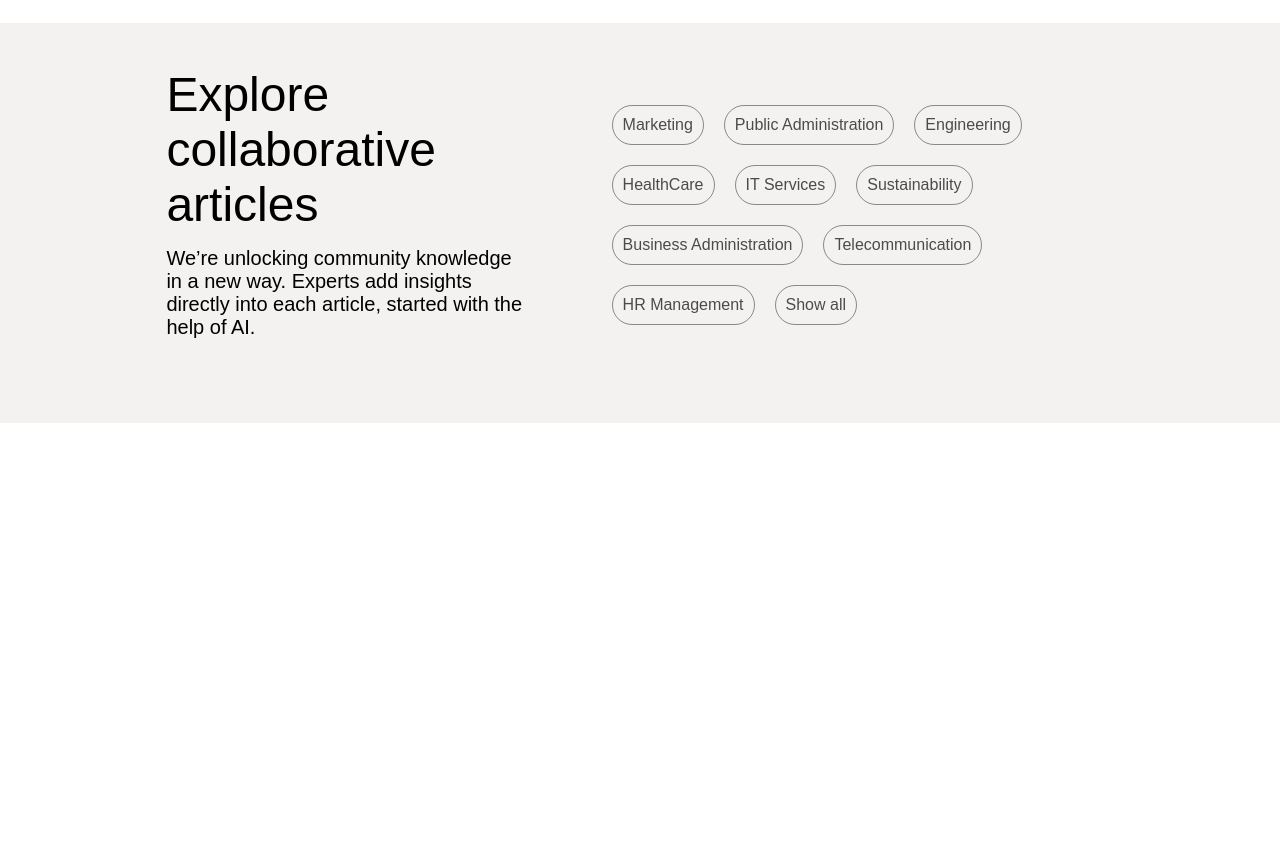
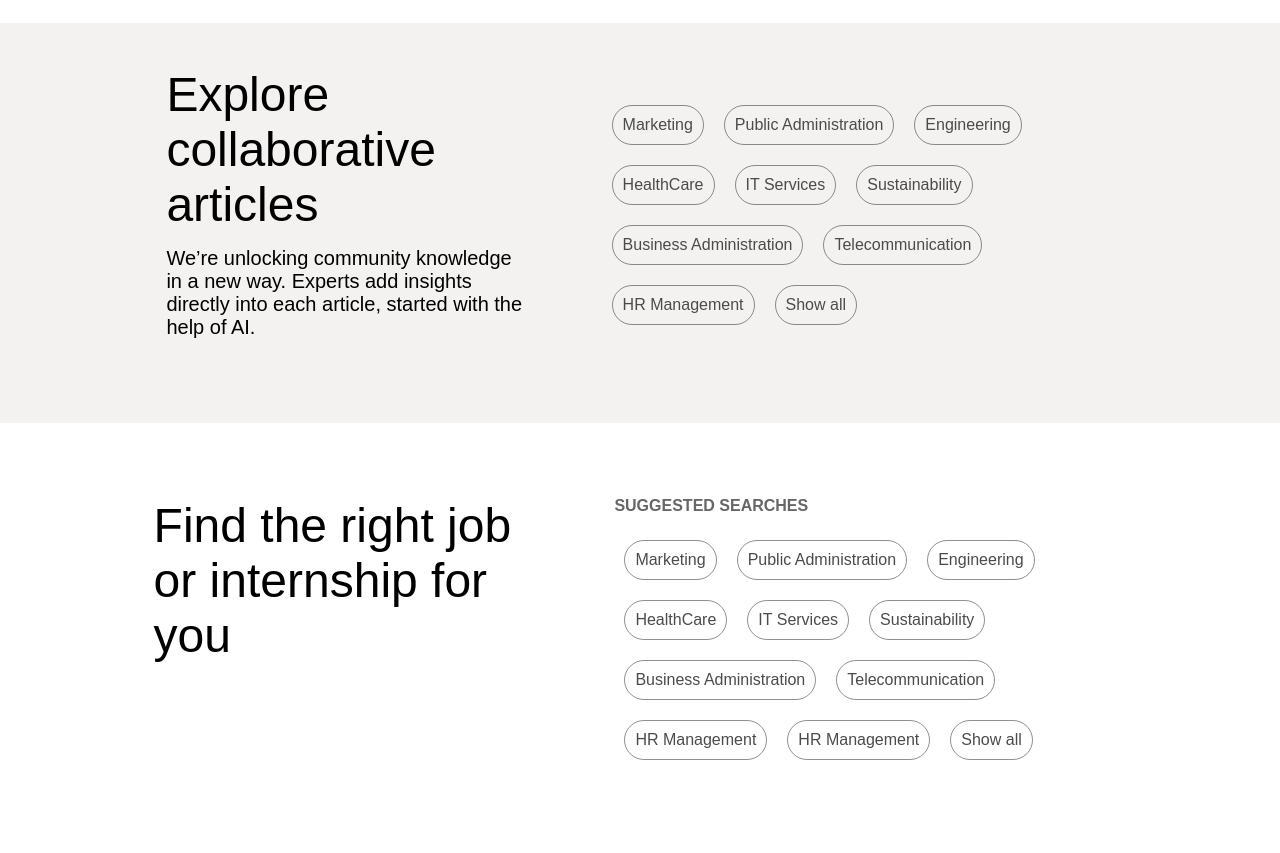
Before and after one commit to Seuncoded/LinkedinCloneForPractice, a plain HTML site: page index.html in a window 1280 px wide. Shown: the part 907-1760 px from the top of the page. Before the commit the page ends 1330 px from the top, so only its background shows below. Drawn offline with Linux system fonts and the light colour scheme.

Commit message:
Done with Section3

```diff
--- a/index.html
+++ b/index.html
@@ -140,11 +140,39 @@
 
 </div>
 
+</section>
 
+<section class="third-container">
 
+    <div class="third-content">
+        <div class="ttable1">
+            <h2>Find the right job or internship for you</h2>
+        </div>
+        <div class="ttable2">
+            <div class="ttable2-p">
+                <h2>SUGGESTED SEARCHES</h2>
+            </div>
+
+            <div class="ttable2-butn">
+                <div><a href="#">Marketing</a></div>
+                <div><a href="#">Public Administration</a></div>
+                <div><a href="#">Engineering</a></div>
+                <div><a href="#">HealthCare</a></div>
+                <div><a href="#">IT Services</a></div>
+                <div><a href="#">Sustainability</a></div>
+                <div><a href="#">Business Administration</a></div>
+                <div><a href="#">Telecommunication</a></div>
+                <div><a href="#">HR Management</a></div>
+                <div><a href="#">HR Management</a></div>
+                <div><a href="#">Show all</a></div>
+            </div>
+        </div>
+
+    </div>
 
 </section>
 
 
+
 </body>
 </html>
--- a/style.css
+++ b/style.css
@@ -421,3 +421,77 @@ label {
         gap: 20px;
 
     }
+
+    .third-container{
+        /* background-color: #000000; */
+        height: 50vh;
+        width: 100%;
+    }
+
+    .third-content{
+        width: 80%;
+        height: 90%;
+        /* background-color: coral; */
+        display: flex;
+        justify-content: space-around;
+        margin: 30px auto;
+    }
+
+    .third-content .ttable1{
+        width: 40%;
+        height: 30%;
+        /* background-color: #0c66c2; */
+        margin-top: 45px;
+    }
+
+    .third-content .ttable2{
+        width: 50%;
+        height: 80%;
+        margin: auto 0px;
+        /* background-color: #793aac; */
+
+    }
+
+
+    .ttable1 h2{
+        font-size: 48px;
+        font-weight: lighter;
+        text-align: left;
+        color: #000000;
+    }
+
+.ttable2{
+    display: flex;
+    flex-direction: column;
+    justify-content: space-around;
+}
+
+    .ttable2-butn{
+        display: flex;
+        justify-content: left;
+        flex-wrap: wrap;
+        padding: 10px;
+        gap: 20px;
+    }
+
+    .ttable2-butn div{
+        height: fit-content;
+        width: max-content;
+        padding: 10px;
+        border-radius: 20px;
+        border: 1px solid #0000006f;
+
+    }
+
+    .ttable2-butn div a{
+        text-decoration: none;
+        font-size: 16px;
+        color: #4b4b4b;
+        font-family: 600;
+    }
+
+    .ttable2 h2{
+        color: #666666;
+        font-size: 16px;
+        font-weight: 600;
+    }
```
